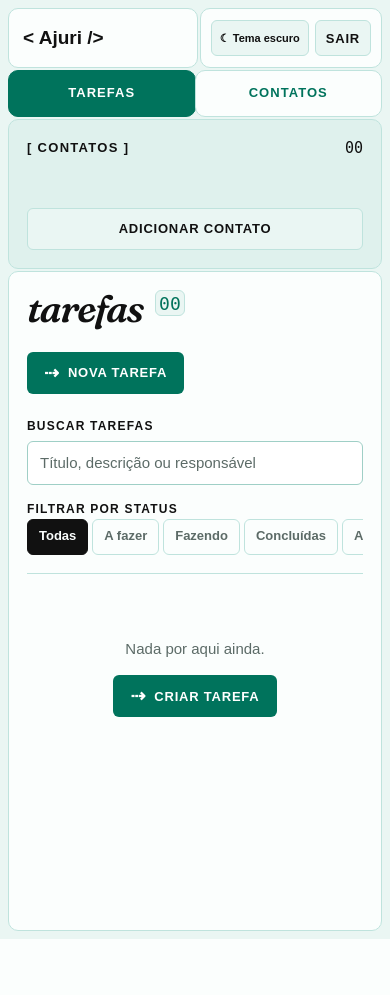
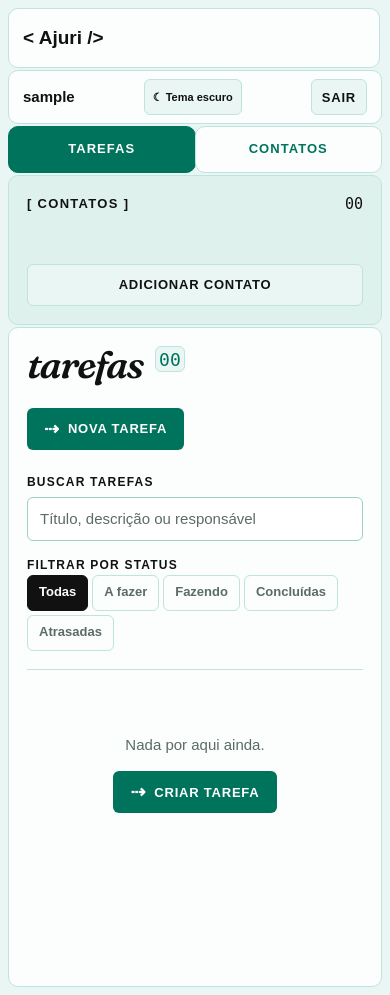
Before and after one commit to jmiguelSantos2025/Projeto_Ajuri, a Flask app: page /home in a window 390 px wide. Before the commit the page ends 939 px from the top, so only its background shows below. Run offline with Flask 3, Linux system fonts and the light colour scheme; the visitor is signed in with stand-in values (Sample User, id 1); data that the repository does not hold is empty; some web fonts are replaced.

Commit message:
Melhora responsividade das telas e tarefas

```diff
--- a/src/static/css/estilo.css
+++ b/src/static/css/estilo.css
@@ -196,6 +196,7 @@ button { cursor: pointer; }
 .btn:active { transform: translateY(0) scale(.98); }
 
 .btn {
+  max-width: 100%;
   min-height: 42px;
   display: inline-flex;
   align-items: center;
@@ -238,6 +239,8 @@ button { cursor: pointer; }
 }
 .input, .select, .textarea {
   width: 100%;
+  min-width: 0;
+  max-width: 100%;
   min-height: 44px;
   padding: 10px 12px;
   background: var(--color-input-bg);
@@ -288,7 +291,7 @@ button { cursor: pointer; }
   box-shadow: inset 4px 4px 0 var(--color-stud-highlight), inset -5px -6px 0 var(--color-stud-shadow), 0 7px 0 var(--color-stud-base);
 }
 
-.topbar { grid-template-columns: auto 1fr auto; align-items: stretch; }
+.topbar { grid-template-columns: minmax(0, auto) minmax(0, 1fr) minmax(0, auto); align-items: stretch; }
 .brand-block { min-height: 72px; padding: 0 var(--space-5); display: flex; align-items: center; }
 .tabs { display: flex; }
 .tab {
@@ -311,24 +314,24 @@ button { cursor: pointer; }
 .tab:active { transform: scale(.98); }
 .tab[aria-current="page"] { background: var(--color-link); color: var(--color-on-brand); border-color: var(--color-link); }
 .user-block { min-height: 72px; padding: 0 var(--space-5); display: flex; align-items: center; gap: var(--space-4); }
-.user-name { font-weight: 600; }
+.user-name { min-width: 0; font-weight: 600; overflow-wrap: anywhere; }
 .dashboard { grid-template-columns: 250px minmax(0, 1fr); align-items: start; }
 .contacts-panel { padding: var(--space-5); min-height: 660px; position: sticky; top: 16px; animation: enter-up var(--motion-enter) var(--motion-ease) both; }
 .panel-heading { display: flex; align-items: center; justify-content: space-between; gap: var(--space-3); margin-bottom: var(--space-5); }
 .panel-heading h2 { margin: 0; font-size: 13px; letter-spacing: .1em; text-transform: uppercase; }
 .contact-list { list-style: none; margin: 0 0 var(--space-5); padding: 0; }
-.contact { display: grid; grid-template-columns: 34px 1fr; align-items: center; gap: var(--space-3); padding: 12px 0; border-bottom: 1px solid var(--color-border); }
+.contact { min-width: 0; display: grid; grid-template-columns: 34px minmax(0, 1fr); align-items: center; gap: var(--space-3); padding: 12px 0; border-bottom: 1px solid var(--color-border); }
 .avatar { width: 34px; height: 34px; display: grid; place-items: center; background: var(--color-bg); border: 1px solid var(--color-border); border-radius: 50%; color: var(--color-link); font-size: 12px; font-weight: 700; }
 .contact-name { display: block; font-size: 14px; font-weight: 600; }
-.contact-email { display: block; overflow: hidden; color: var(--color-muted); font-size: 12px; text-overflow: ellipsis; white-space: nowrap; }
+.contact-email { display: block; color: var(--color-muted); font-size: 12px; overflow-wrap: anywhere; }
 .contacts-panel .btn { width: 100%; }
 .tasks-panel { min-width: 0; min-height: 660px; padding: var(--space-5); animation: enter-up var(--motion-enter) var(--motion-ease) both; animation-delay: 35ms; }
-.tasks-head { display: grid; grid-template-columns: 1fr auto; gap: var(--space-5); align-items: start; margin-bottom: var(--space-5); }
+.tasks-head { display: grid; grid-template-columns: minmax(0, 1fr) auto; gap: var(--space-5); align-items: start; margin-bottom: var(--space-5); }
 .title-line { display: flex; align-items: flex-start; gap: var(--space-3); }
 .title-line h1 { margin: 0; font-size: clamp(34px, 4vw, 52px); line-height: 1; letter-spacing: -.035em; }
 .task-count { min-width: 30px; height: 26px; display: grid; place-items: center; background: var(--color-bg); border: 1px solid var(--color-border); border-radius: var(--radius-small); color: var(--color-link); font-family: var(--font-number); font-size: 18px; }
 .toolbar { display: grid; grid-template-columns: minmax(220px, 1fr) auto; gap: var(--space-3); align-items: end; margin-bottom: var(--space-4); }
-.filters { display: flex; gap: 4px; overflow-x: auto; padding-bottom: 2px; }
+.filters { display: flex; flex-wrap: wrap; gap: 4px; padding-bottom: 2px; }
 .filter {
   min-height: 36px;
   padding: 7px 11px;
@@ -489,17 +495,18 @@ button { cursor: pointer; }
   .auth-form { padding: 72px 28px 36px; }
   .studs-panel { min-height: 280px; }
   .studs-copy { margin-bottom: 48px; }
-  .topbar { grid-template-columns: 1fr auto; }
+  .topbar { grid-template-columns: minmax(0, 1fr) auto; }
+  .brand-block, .user-block { min-width: 0; }
+  .user-block { justify-content: flex-end; }
   .tabs { grid-column: 1 / -1; grid-row: 2; }
   .tab { flex: 1; }
-  .user-name { display: none; }
   .contacts-panel { min-height: auto; position: static; }
-  .contact-list { display: grid; grid-template-columns: repeat(3, 1fr); gap: var(--space-2); }
+  .contact-list { display: grid; grid-template-columns: repeat(auto-fit, minmax(min(100%, 180px), 1fr)); gap: var(--space-2); }
   .contact { border: 1px solid var(--color-border); border-radius: var(--radius-small); padding: var(--space-2); }
   .tasks-head { grid-template-columns: 1fr; }
   .tasks-head .btn { justify-self: start; }
-  .task-row { grid-template-columns: minmax(180px, 1fr) 90px 110px 224px; }
-  .task-row .task-owner { display: none; }
+  .toolbar { grid-template-columns: 1fr; }
+  .task-row { grid-template-columns: minmax(0, 2fr) repeat(4, minmax(0, 1fr)); }
 }
 
 @media (max-width: 560px) {
@@ -507,31 +514,32 @@ button { cursor: pointer; }
   .shell, .auth-shell { width: calc(100% - 16px); margin: 8px auto; }
   .cross::after { display: none; }
   .auth-form { padding: 68px 20px 28px; }
-  .auth-form h1 { font-size: 42px; }
+  .auth-form h1 { max-width: 100%; font-size: clamp(32px, 10vw, 42px); overflow-wrap: break-word; }
   .auth-intro { margin-bottom: var(--space-5); }
   .auth-meta { align-items: flex-start; flex-direction: column; }
   .studs-panel { min-height: 240px; padding: 24px; }
   .studs-copy h2 { font-size: 22px; }
   .brand-block { min-height: 60px; padding: 0 14px; }
   .logo { font-size: 19px; }
-  .user-block { min-height: 60px; padding: 0 10px; gap: 6px; }
+  .user-block { grid-column: 1 / -1; grid-row: 2; min-height: 0; justify-content: space-between; padding: 8px 14px; gap: 6px; }
   .user-block .btn { min-height: 36px; padding: 8px 10px; }
   .user-block .theme-toggle { padding: 8px; font-size: 11px; }
+  .tabs { grid-row: 3; }
   .tab { min-width: 0; padding: 13px 8px; }
   .contacts-panel { padding: 18px; }
   .contact-list { grid-template-columns: 1fr; }
-  .contact:nth-child(n+4) { display: none; }
   .tasks-panel { padding: 18px; }
   .title-line h1 { font-size: 38px; }
   .toolbar { grid-template-columns: 1fr; }
   .toolbar > div { min-width: 0; }
   .task-row {
-    grid-template-columns: 1fr auto;
+    grid-template-columns: repeat(2, minmax(0, 1fr));
     gap: var(--space-2);
     min-height: 0;
     padding: 15px 0;
   }
-  .task-row .task-date, .task-row .task-priority, .task-row .task-owner { display: none; }
+  .task-main { grid-column: 1 / -1; }
+  .task-meta { min-width: 0; }
   .task-row .task-status { align-self: start; }
   .task-actions { width: auto; grid-column: 1 / -1; justify-content: flex-start; }
   .form-grid { grid-template-columns: 1fr; }
```
Also changed, not shown: other parts of src/static/css/estilo.css (+17 -14 lines).
